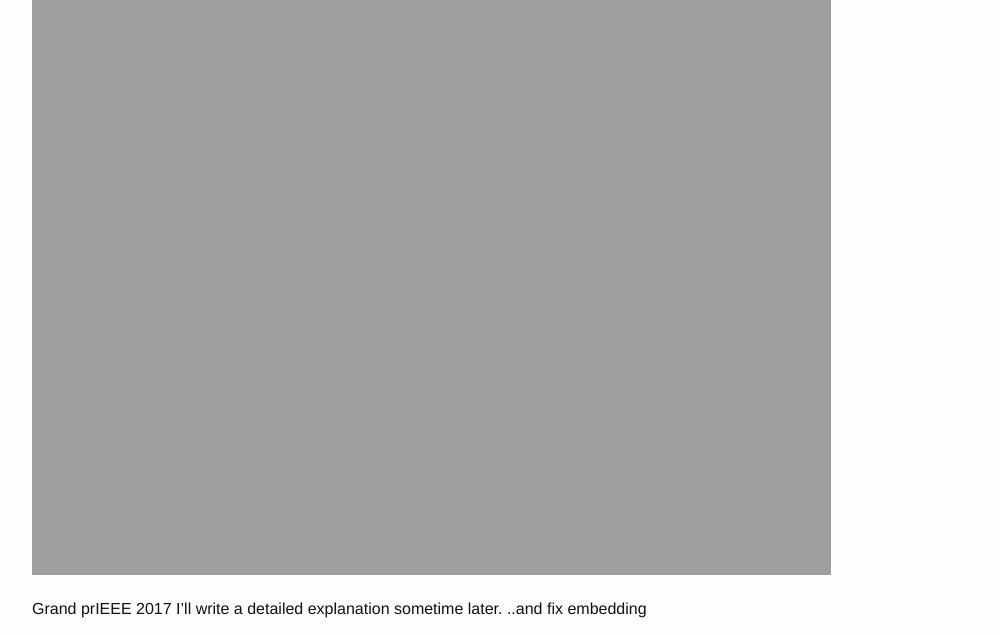
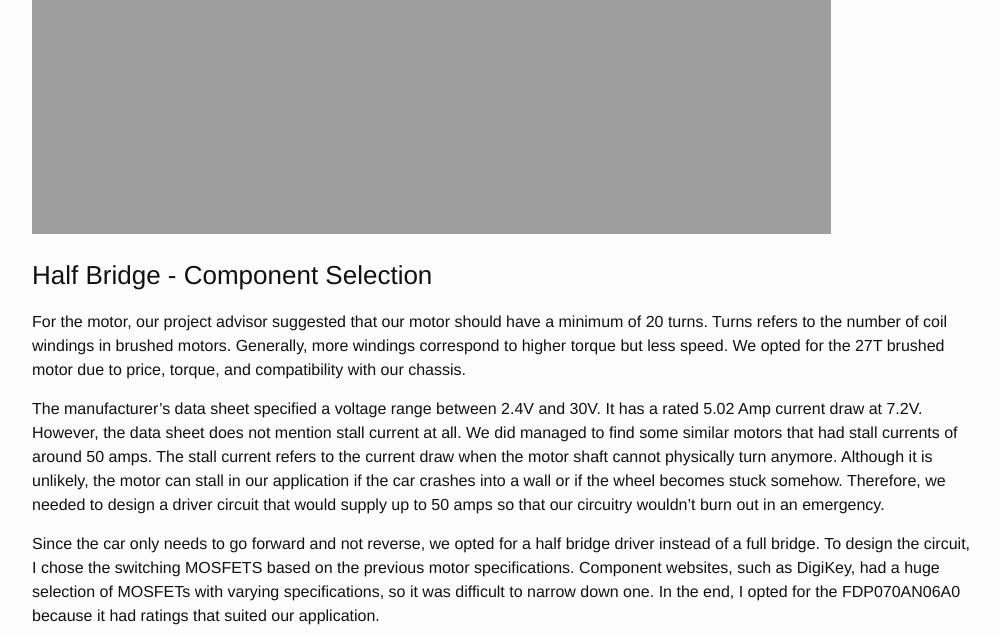
Before and after one commit to dac067/dac067.github.io, a Jekyll site: the page built from _posts/2017-05-07-Autonomous-Line-Follower.markdown, in a window 1280 px wide and 1400 px high, scrolled down 2482 px. Shown: the top 636 px of the window, without its empty margins (138-1138 px from the left). Built offline with Jekyll 4.4.1, drawn with Linux system fonts in a browser that asks for light colours; some of the changed text lies outside the part shown; grey boxes are pictures that could not be loaded.

Commit message:
linescan update

```diff
--- a/_posts/2017-05-07-Autonomous-Line-Follower.markdown
+++ b/_posts/2017-05-07-Autonomous-Line-Follower.markdown
@@ -15,9 +14,20 @@
 
 ![post-image]({{site.url}}/assets/linescan2.jpg)
 
+<h3>System Architecture</h3>
+Here are our main components: <br>
+Arduino Uno <br>
+Schumacher Supastox GT 1/12 Scale Chassis <br>
+Fluoreon 3S 11.1V 1500 mAh LiPo Battery <br>
+Savox SC-1258TGT Digital Servo <br>
+HC-06 Bluetooth Module <br>
+Parallax TSL1401 Linescan Camera <br>
+6v/5v UBEC Voltage Regulator
+
 Our hardware system operated as follows: <br>
-A 12 volt LiPo battery was connected to the half bridge motor driver circuit. The 12 volt driver powered and controlled the speed of the motor. <br>
-The 12 volt battery was also connected to a UBEC (Universal Battery Elimination Circuit), which created and regulated a 6 volt output. <br>
+A 12 volt LiPo battery was connected to the half bridge motor driver circuit. <br>
+The 12 volt driver powered and controlled the speed of the motor. <br>
+The 12 volt battery was also connected to a UBEC (Universal Battery Elimination Circuit), which regulated a 6 volt output.
 This 6 volt output powered the Arduino and steering servo. <br>
 The Arduino's 5 volt pins were used to power the bluetooth module and linescan camera.
 
@@ -25,14 +35,23 @@
 The Arduino sent a PWM signal to the motor driver circuit such that the motor ran at a constant speed. <br>
 The Arduino would continuously read data from the linescan camera so determine the location of the white line track.<br>
 The steering servo was shifted accordingly to our proportional controller code so that the car stays on track.<br>
-The motor could be shut off remotely by issuing commands to the bluetooth module.
+The motor could be shut off remotely via cellphone app by issuing commands to the bluetooth module.
+
+![post-image]({{site.url}}/assets/linescan4.jpg)
+
+<h3>Half Bridge - Component Selection</h3>
+
+For the motor, our project advisor suggested that our motor should have a minimum of 20 turns. Turns refers to the number of coil windings in brushed motors. Generally, more windings correspond to higher torque but less speed. We opted for the 27T brushed motor due to price, torque, and compatibility with our chassis.
+
+The manufacturer's data sheet specified a voltage range between 2.4V and 30V. It has a rated 5.02 Amp current draw at 7.2V. However, the data sheet does not mention stall current at all. We did managed to find some similar motors that had stall currents of around 50 amps. The stall current refers to the current draw when the motor shaft cannot physically turn anymore. Although it is unlikely, the motor can stall in our application if the car crashes into a wall or if the wheel becomes stuck somehow. Therefore, we needed to design a driver circuit that would supply up to 50 amps so that our circuitry wouldn't burn out in an emergency.
+
+Since the car only needs to go forward and not reverse, we opted for a half bridge driver instead of a full bridge. To design the circuit, I chose the switching MOSFETS based on the previous motor specifications. Component websites, such as DigiKey, had a huge selection of MOSFETs with varying specifications, so it was difficult to narrow down one. In the end, I opted for the FDP070AN06A0 because it had ratings that suited our application.
+
+The datasheet shows that this NMOS is rated for 80 Amps at 10 volts, meaning that it could provide enough current if the motor were to stall. It also has a maximum voltage rating of 60 volts, so our 11.1 volt LiPo battery would work fine. Additionally, this NMOS has a low 'Rds(on)' and low input capacitance when compared to other MOSFETs. Rds(on) corresponds to the resistance between drain and source when the MOSFET is switched on. A lower resistance value is optimal because it would result in less power dissipation and less heat.
+Input capacitance refers to the capacitance between the gate and source. For the NMOS to be fully switched on, the voltage between gate and source needs to be above a certain threshold. But before this voltage is "applied", the gate capacitance has to be completely discharged. Thus, a lower gate capacitance is optimal because it results in faster switching between cut-off and saturation modes. This corresponds to less time wasted in triode mode (which has high heat dissipation).
 
 ![post-image]({{site.url}}/assets/linescan3.jpg)
 
-![post-image]({{site.url}}/assets/linescan4.jpg)
-
-Grand prIEEE 2017
-I'll write a detailed explanation sometime later.
-..and fix embedding
+<h3>Half Bridge - Circuit Design</h3>
 
 <iframe width="720" height="405" src="https://www.youtube.com/embed/7dBl0f6NcCU" frameborder="0" allowfullscreen></iframe>
```
Also changed, not shown: other parts of _posts/2017-05-07-Autonomous-Line-Follower.markdown (+0 -1 lines).
